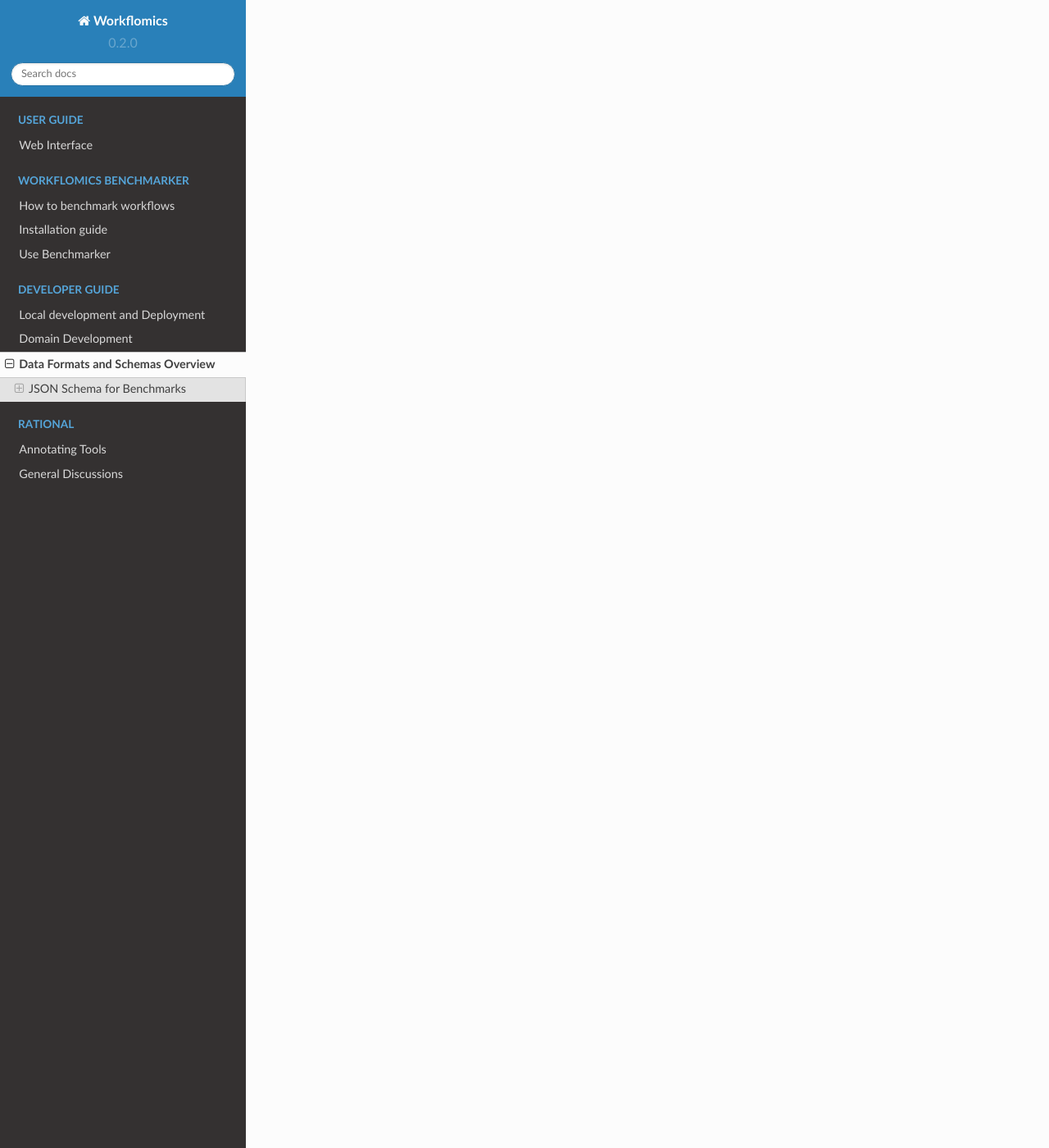
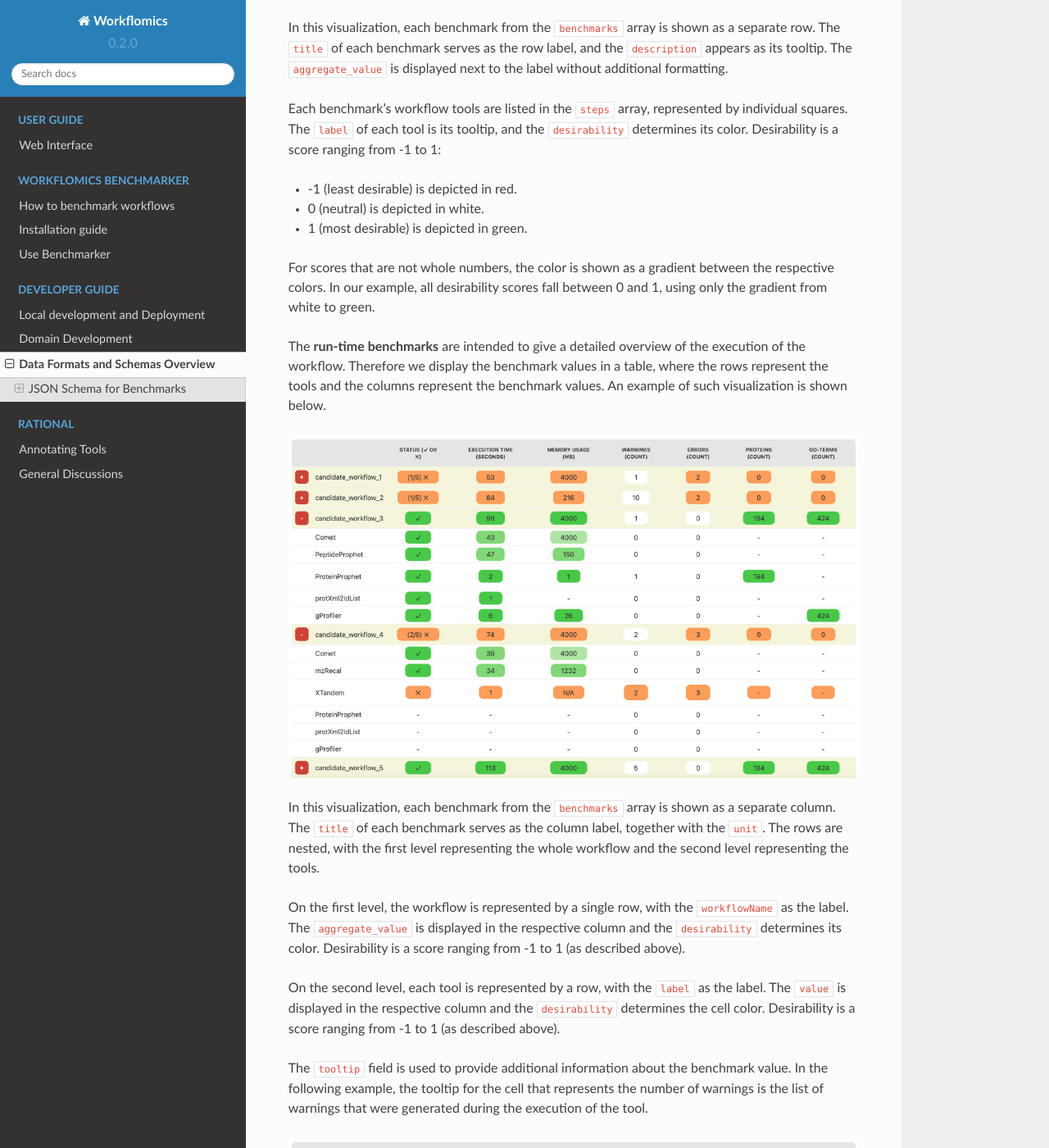
Before and after one commit to Workflomics/workflomics-readthedocs, a Sphinx documentation site: the page built from docs/source/dev/standards.rst, in a window 1280 px wide and 1400 px high, scrolled down 2725 px. Shown: the whole window at 82% size. Built offline with Sphinx 7.4.7 and the Read the Docs theme 2.0.0, drawn with Linux system fonts in a browser that asks for light colours; some of the changed text lies outside the part shown.

Commit message:
Update the documentation of the JSON schema used to store benchmarks

```diff
--- a/docs/source/dev/standards.rst
+++ b/docs/source/dev/standards.rst
@@ -12,14 +12,14 @@ The json structure is used to capture detailed benchmark results, which include
 
 
 Design-Time Benchmarks
------------------------
+======================
 Design-time benchmarks include metadata such as:
 - Supported Operating Systems (OS)
 - License types
 - Citation counts
 
 Run-Time Benchmarks
--------------------
+===================
 Run-time benchmarks include execution details such as:
 - Execution status
 - Execution time
@@ -28,7 +28,7 @@ Run-time benchmarks include execution details such as:
 - Number of identified proteins and GO-terms
 
 JSON Schemas
-------------
+============
 
 ### Benchmark Schema
 
@@ -104,7 +104,7 @@ JSON Schemas
 +-----+-----+---------------------+----------+-----------------------------------------------+
 |     |     | ``value``           | Yes      | The aggregated value.                         |
 +-----+-----+---------------------+----------+-----------------------------------------------+
-|     |     | ``desirability``    | Yes      | Aggregated desirability score.                |
+|     |     | ``desirability``    | Yes      | Aggregated desirability score (-1 to 1).      |
 +-----+-----+---------------------+----------+-----------------------------------------------+
 |     |       ``steps``           | Yes      | An array of step objects detailing each tool. |
 +-----+-----+---------------------+----------+-----------------------------------------------+
@@ -112,15 +112,53 @@ JSON Schemas
 +-----+-----+---------------------+----------+-----------------------------------------------+
 |     |     | ``value``           | Yes      | The value for the benchmark step.             |
 +-----+-----+---------------------+----------+-----------------------------------------------+
-|     |     | ``desirability``    | Yes      | A score indicating desirability.              |
+|     |     | ``desirability``    | Yes      | A score indicating desirability (-1 to 1).    |
 +-----+-----+---------------------+----------+-----------------------------------------------+
-|     |     | ``tool``            | No       | Additional details for the step.              |
+|     |     | ``tooltip``         | No       | Additional details for the step.              |
 +-----+-----+---------------------+----------+-----------------------------------------------+
 
 
 Note that run-time benchmark schema extends the design-time schema with additional fields for execution details.
 
+Visualization
+-------------
+
+The design-time and run-time benchmarks are using different visualizations. The **design-time benchmarks** are intended to give a quick overview of the workflow, and guide the user to the most suitable workflow to be executed and further analyzed. Therefore we display workflow steps as a graphical elements where their color and tooltip depict the benchmark values. An example of such visualization is shown below.
+
+.. image:: images/designtime.png
+   :alt: Design-Time Benchmark Visualization
+
+In this visualization, each benchmark from the ``benchmarks`` array is shown as a separate row. The ``title`` of each benchmark serves as the row label, and the ``description`` appears as its tooltip. The ``aggregate_value`` is displayed next to the label without additional formatting.
+
+Each benchmark's workflow tools are listed in the ``steps`` array, represented by individual squares. The ``label`` of each tool is its tooltip, and the ``desirability`` determines its color. Desirability is a score ranging from -1 to 1:
+
+- -1 (least desirable) is depicted in red.
+- 0 (neutral) is depicted in white.
+- 1 (most desirable) is depicted in green.
+
+For scores that are not whole numbers, the color is shown as a gradient between the respective colors. In our example, all desirability scores fall between 0 and 1, using only the gradient from white to green.
+
+
+The **run-time benchmarks** are intended to give a detailed overview of the execution of the workflow. Therefore we display the benchmark values in a table, where the rows represent the tools and the columns represent the benchmark values. An example of such visualization is shown below.
+
+.. image:: images/runtime.png
+   :alt: Run-Time Benchmark Visualization
+
+In this visualization, each benchmark from the ``benchmarks`` array is shown as a separate column. The ``title`` of each benchmark serves as the column label, together with the ``unit``. The rows are nested, with the first level representing the whole workflow and the second level representing the tools.
+
+On the first level, the workflow is represented by a single row, with the ``workflowName`` as the label. The ``aggregate_value`` is displayed in the respective column and the ``desirability`` determines its color. Desirability is a score ranging from -1 to 1 (as described above).
+
+On the second level, each tool is represented by a row, with the ``label`` as the label. The ``value`` is displayed in the respective column and the ``desirability`` determines the cell color. Desirability is a score ranging from -1 to 1 (as described above).
+
+The ``tooltip`` field is used to provide additional information about the benchmark value. In the following example, the tooltip for the cell that represents the number of warnings is the list of warnings that were generated during the execution of the tool.
+
+.. image:: images/runtime-tooltip.png
+   :alt: Run-Time Benchmarks with a Tooltip
+
+.. note::
+   We generally prefer to use desirability scores from 0 to 1 or -1 to 0, as each benchmark often has a "good" or "bad" and a neutral side. In some rare cases, we include -1 to indicate, for example, that a step has failed. For instance, in the `candidate_workflow_4`, execution times are usually between 0 and 1. However, if a tool fails, it would be colored red to alert the user that the value was not retrieved due to a failed execution.
+
 
 Other Formats
--------------
+=============
 In addition to the JSON formats described above, we use other data formats such as APE-specific domain annotations within the project. These formats are either described externally and referenced or will be added to this document in the future.
```
Also changed, not shown: docs/source/dev/images/designtime-label.png (added), docs/source/dev/images/designtime.png (added), docs/source/dev/images/runtime-tooltip.png (added), docs/source/dev/images/runtime.png (added).
